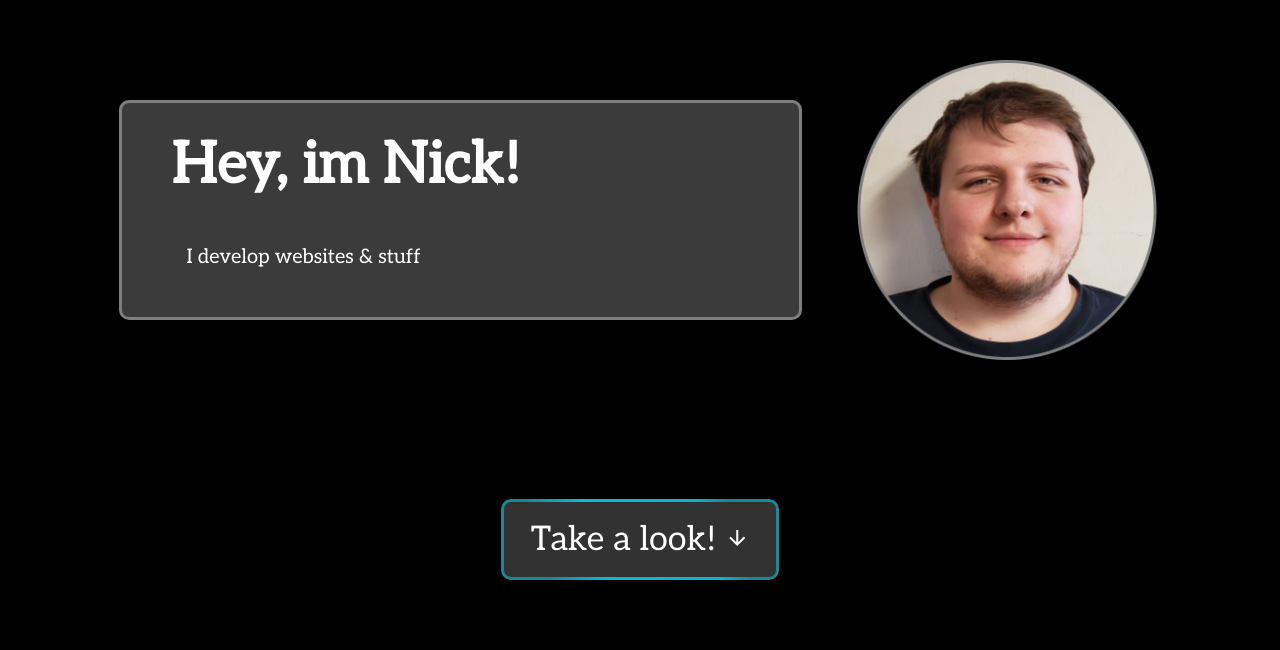
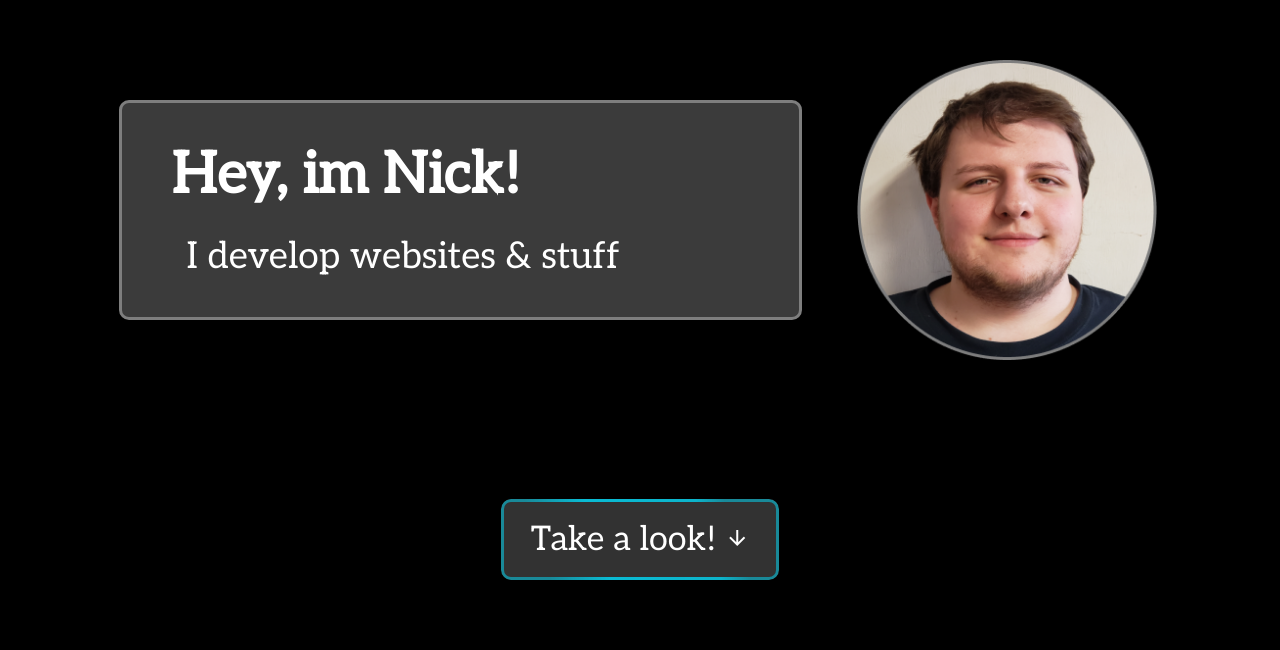
Before and after one commit to NSkelin/Web-Portfolio, a Next.js app: page / in a window 1280 px wide. Shown: the part 150-800 px from the top of the page. Built offline with nearby package versions, Linux system fonts and the light colour scheme.

Commit message:
update subtitle styling to match new html tag

```diff
--- a/components/Landing/Landing.module.css
+++ b/components/Landing/Landing.module.css
@@ -41,6 +41,8 @@
 
 .subtitle {
     padding-left: 15px;
+    font-size: 37px;
+    margin: 0;
 }
 
 .pfp {
```
